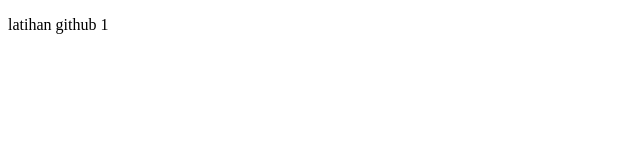
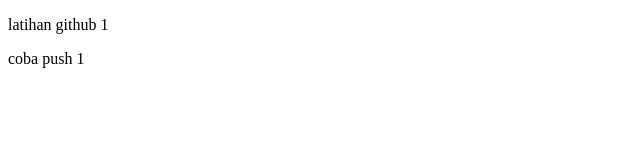
Before and after one commit to DitaPutraPratama/latihan-githu, a plain HTML site: page index.html in a window 1280 px wide. Shown: the full height of the page, 0-640 px from the left. Drawn offline with Linux system fonts and the light colour scheme.

Commit message:
coba push

```diff
--- a/index.html
+++ b/index.html
@@ -7,5 +7,6 @@
 </head>
 <body>
     <p>latihan github 1</p>
+    <p>coba push 1</p>
 </body>
 </html>
```
